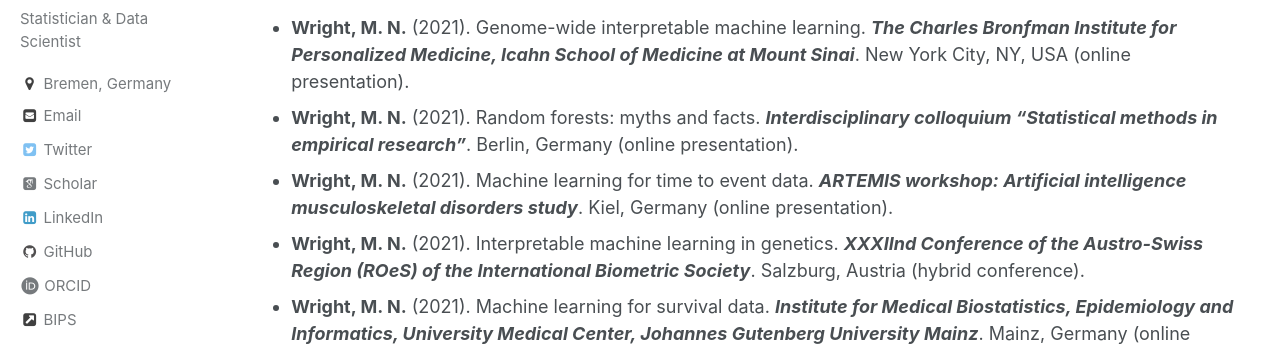
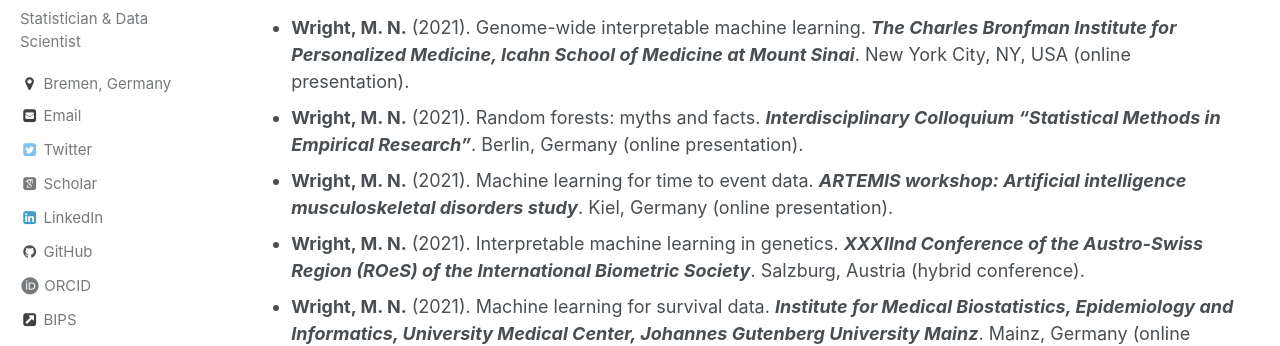
Before and after one commit to mnwright/mnwright.github.io, a Jekyll site: the page built from _pages/talks.md, in a window 1280 px wide and 900 px high. Shown: the part 277-623 px from the top of the window. Built offline with Jekyll 4.4.1, drawn with Linux system fonts in a browser that asks for light colours; some web fonts are replaced.

Commit message:
fix title case

```diff
--- a/_pages/talks.md
+++ b/_pages/talks.md
@@ -5,7 +5,7 @@ permalink: /talks/
 
 ## Invited talks
 * {:.pub} **Wright, M. N.** (2021). Genome-wide interpretable machine learning. ***The Charles Bronfman Institute for Personalized Medicine, Icahn School of Medicine at Mount Sinai***. New York City, NY, USA (online presentation).
-* {:.pub} **Wright, M. N.** (2021). Random forests: myths and facts. ***Interdisciplinary colloquium "Statistical methods in empirical research"***. Berlin, Germany (online presentation).
+* {:.pub} **Wright, M. N.** (2021). Random forests: myths and facts. ***Interdisciplinary Colloquium "Statistical Methods in Empirical Research"***. Berlin, Germany (online presentation).
 * {:.pub} **Wright, M. N.** (2021). Machine learning for time to event data. ***ARTEMIS workshop: Artificial intelligence musculoskeletal disorders study***. Kiel, Germany (online presentation).
 * {:.pub} **Wright, M. N.** (2021). Interpretable machine learning in genetics. ***XXXIInd Conference of the Austro-Swiss Region (ROeS) of the International Biometric Society***. Salzburg, Austria (hybrid conference).
 * {:.pub} **Wright, M. N.** (2021). Machine learning for survival data. ***Institute for Medical Biostatistics, Epidemiology and Informatics, University Medical Center, Johannes Gutenberg University Mainz***. Mainz, Germany (online presentation).
```
